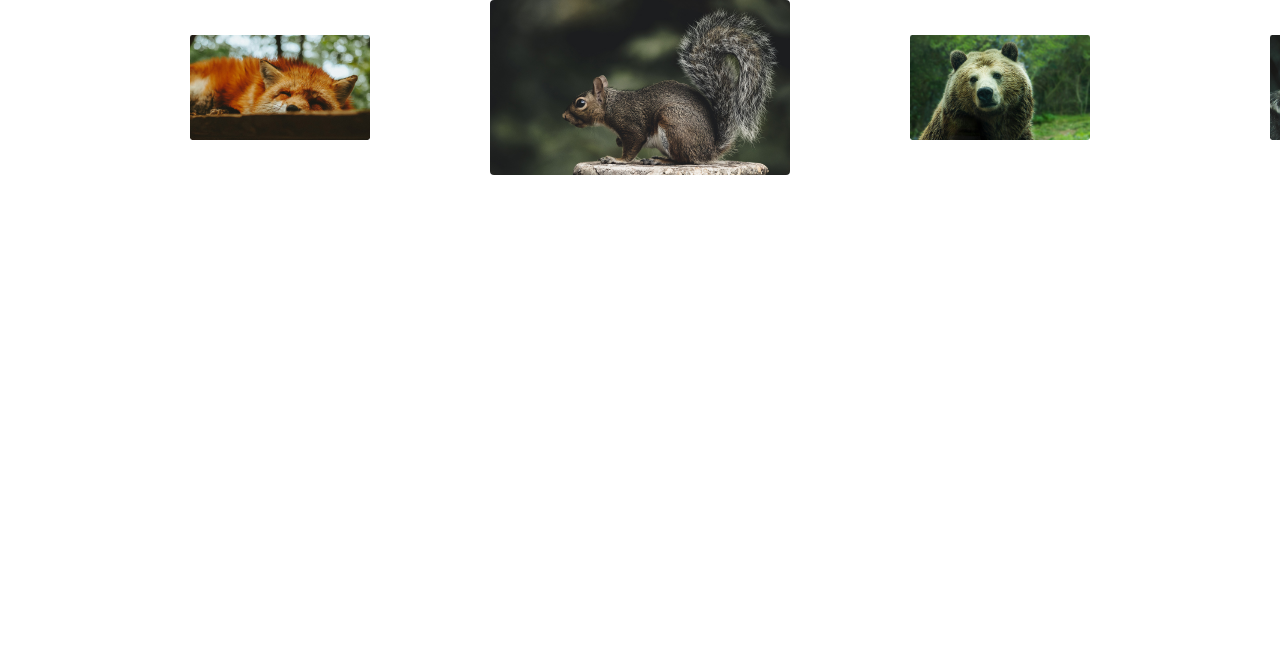
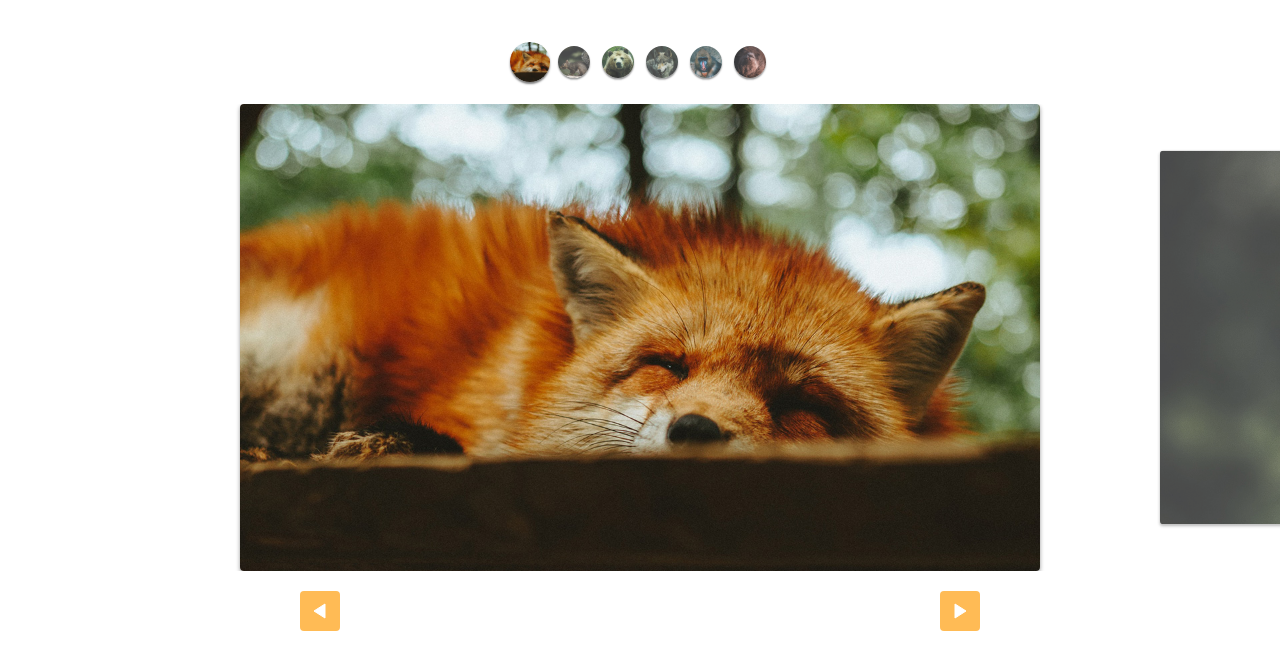
Before and after one commit to LG-Altair/slide, a plain HTML site: page index.html in a window 1280 px wide. Drawn offline with Linux system fonts and the light colour scheme.

Commit message:
projeto final concluido

```diff
--- a/css/style.css
+++ b/css/style.css
@@ -1,45 +1,111 @@
-body{
+body {
   margin: 0px;
 }
 
-ul{
+ul {
   padding: 0px;
   margin: 0px;
   list-style: none;
 }
+
 img {
   display: block;
   max-width: 100%;
 }
-.wrapper{
+
+.slide-wrapper {
   overflow: hidden;
 }
 
-.slide{
+.slide {
   display: flex;
 }
 
-slide:hover{
+.slide:hover {
   will-change: transform;
-}
-
-.slide img{
-  box-shadow: 0px 10px 4px rgba(0, 0, 0, 0.4);
 }
 
 .slide li {
   flex-shrink: 0;
-width:80vw ;
-max-width: 300px;
-margin: 0 -60px;
+  width: 80vw;
+  max-width: 800px;
+  margin: 0 20px;
+
   border-radius: 4px;
   overflow: hidden;
-opacity: 0,6;
-transform: scale(0.6);
-transition: 0.4s;
+  box-shadow: 0 2px 4px rgba(0,0,0,.4);
+  opacity: .8;
+  transform: scale(.8);
+  transition: .4s;
 }
 
 .slide li.active {
   opacity: 1;
   transform: scale(1);
 }
+
+[data-control="slide"] {
+  display: flex;
+  justify-content: center;
+  margin-top: 20px;
+}
+
+[data-control="slide"] li a {
+  display: block;
+  width: 12px;
+  height: 12px;
+  background: #FB5;
+  border-radius: 50%;
+  overflow: hidden;
+  text-indent: -999px;
+  margin: 5px;
+}
+
+[data-control="slide"] li.active a, [data-control="slide"] li a:hover {
+  background: #E54;
+}
+
+.custom-controls {
+  display: flex;
+  justify-content: center;
+  margin-top: 40px;
+  margin-bottom: 20px;
+  flex-wrap: wrap;
+}
+
+.custom-controls li {
+  opacity: .8;
+  transform: scale(.8);
+  width: 40px;
+  height: 40px;
+  border-radius: 50%;
+  overflow: hidden;
+  margin: 2px;
+  box-shadow: 0 2px 2px rgba(0,0,0,.5);
+  transition: .3s;
+}
+
+.custom-controls li.active {
+  opacity: 1;
+  transform: scale(1);
+}
+
+.arrow-nav {
+  display: flex;
+  justify-content: space-around;
+  margin: 20px 0;
+}
+
+.arrow-nav button {
+  cursor: pointer;
+  border: none;
+  border-radius: 4px;
+  color: white;
+  width: 40px;
+  height: 40px;
+  background: #FB5 url('../img/arrow.svg') center center no-repeat;
+}
+
+.arrow-nav button.prev {
+  transform: rotate(-180deg);
+}
--- a/index.html
+++ b/index.html
@@ -1,31 +1,35 @@
 <!DOCTYPE html>
 <html lang="en">
-
 <head>
   <meta charset="UTF-8">
   <meta name="viewport" content="width=device-width, initial-scale=1.0">
-  <title>Slide</title>
+  <meta http-equiv="X-UA-Compatible" content="ie=edge">
+  <title>Slide Curso JavaScript</title>
   <link rel="stylesheet" href="css/style.css">
 </head>
-
 <body>
-  <div class="wrapper">
+  <ul class="custom-controls">
+    <li><img src="img/foto1-thumb.jpg" alt=""></li>
+    <li><img src="img/foto2-thumb.jpg" alt=""></li>
+    <li><img src="img/foto3-thumb.jpg" alt=""></li>
+    <li><img src="img/foto4-thumb.jpg" alt=""></li>
+    <li><img src="img/foto5-thumb.jpg" alt=""></li>
+    <li><img src="img/foto6-thumb.jpg" alt=""></li>
+  </ul>
+  <div class="slide-wrapper">
     <ul class="slide">
-      <li><img src="./img/foto1.jpg" alt="">
-      <li>
-      <li><img src="./img/foto2.jpg" alt="">
-      <li>
-      <li><img src="./img/foto3.jpg" alt="">
-      <li>
-      <li><img src="./img/foto4.jpg" alt="">
-      <li>
-      <li><img src="./img/foto5.jpg" alt="">
-      <li>
-      <li><img src="./img/foto6.jpg" alt="">
-      <li>
+      <li><img src="img/foto1.jpg" alt=""></li>
+      <li><img src="img/foto2.jpg" alt=""></li>
+      <li><img src="img/foto3.jpg" alt=""></li>
+      <li><img src="img/foto4.jpg" alt=""></li>
+      <li><img src="img/foto5.jpg" alt=""></li>
+      <li><img src="img/foto6.jpg" alt=""></li>
     </ul>
+  </div>
+  <div class="arrow-nav">
+    <button class="prev"></button>
+    <button class="next"></button>
   </div>
   <script type="module" src="js/script.js"></script>
 </body>
-
 </html>
--- a/js/script.js
+++ b/js/script.js
@@ -1,8 +1,6 @@
-import Slide from './slide.js';
+import SlideNav from './slide.js';
 
-const slide = new Slide('.slide', '.wrapper');
+const slide = new SlideNav('.slide', '.slide-wrapper');
 slide.init();
-console.log(slide)
-
-slide.changeSlide(3);
-slide.activePrevSlide();
+slide.addArrow('.prev', '.next');
+slide.addControl('.custom-controls');
--- a/js/slide.js
+++ b/js/slide.js
@@ -1,11 +1,12 @@
 import debounce from './debounce.js';
 
-export default class Slide {
+export class Slide {
   constructor(slide, wrapper) {
     this.slide = document.querySelector(slide)
     this.wrapper = document.querySelector(wrapper);
     this.dist = { finalPosition: 0, startX: 0, movement: 0 }
     this.activeClass = 'active';
+    this.changeEvent = new Event('changeEvent');
   }
 
   transition(active) {
@@ -67,13 +68,6 @@ export default class Slide {
     this.wrapper.addEventListener('touchend', this.onEnd);
   }
 
-  bindEvents() {
-    this.onStart = this.onStart.bind(this);
-    this.onMove = this.onMove.bind(this);
-    this.onEnd = this.onEnd.bind(this);
-    this.onResize = debounce(this.onResize.bind(this), 200);
-  }
-
   // Slides config
 
   slidePosition(slide) {
@@ -103,6 +97,7 @@ export default class Slide {
     this.slidesIndexNav(index);
     this.dist.finalPosition = activeSlide.position;
     this.changeActiveClass();
+    this.wrapper.dispatchEvent(this.changeEvent);
   }
 
   changeActiveClass() {
@@ -121,12 +116,23 @@ export default class Slide {
   onResize() {
     setTimeout(() => {
       this.slidesConfig();
-      this.changeSlide(this.index, active);
+      this.changeSlide(this.index.active);
     }, 1000);
   }
 
   addResizeEvent() {
     window.addEventListener('resize', this.onResize);
+  }
+
+  bindEvents() {
+    this.onStart = this.onStart.bind(this);
+    this.onMove = this.onMove.bind(this);
+    this.onEnd = this.onEnd.bind(this);
+
+    this.activePrevSlide = this.activePrevSlide.bind(this);
+    this.activeNextSlide = this.activeNextSlide.bind(this);
+
+    this.onResize = debounce(this.onResize.bind(this), 200);
   }
 
   init() {
@@ -135,6 +141,61 @@ export default class Slide {
     this.addSlideEvents();
     this.slidesConfig();
     this.addResizeEvent();
+    this.changeSlide(0);
     return this;
   }
 }
+
+export default class SlideNav extends Slide {
+  constructor(slide, wrapper) {
+    super(slide, wrapper);
+    this.bindControlEvents();
+  }
+
+  addArrow(prev, next) {
+    this.prevElement = document.querySelector(prev);
+    this.nextElement = document.querySelector(next);
+    this.addArrowEvent();
+  }
+
+  addArrowEvent() {
+    this.prevElement.addEventListener('click', this.activePrevSlide);
+    this.nextElement.addEventListener('click', this.activeNextSlide);
+  }
+
+  createControl() {
+    const control = document.createElement('ul');
+    control.dataset.control = 'slide';
+    this.slideArray.forEach((item, index) => {
+      control.innerHTML += `<li><a href="#slide${index + 1}">${index + 1}</a></li>`;
+    });
+    this.wrapper.appendChild(control);
+    return control;
+  }
+
+  eventControl(item, index) {
+    item.addEventListener('click', (event) => {
+      event.preventDefault();
+      this.changeSlide(index);
+    });
+    this.wrapper.addEventListener('changeEvent', this.activeControlItem);
+  }
+
+  activeControlItem() {
+    this.controlArray.forEach(item => item.classList.remove(this.activeClass));
+    this.controlArray[this.index.active].classList.add(this.activeClass);
+  }
+
+  addControl(customControl) {
+    this.control = document.querySelector(customControl) || this.createControl();
+    this.controlArray = [...this.control.children];
+
+    this.activeControlItem();
+    this.controlArray.forEach(this.eventControl);
+  }
+
+  bindControlEvents() {
+    this.eventControl = this.eventControl.bind(this);
+    this.activeControlItem = this.activeControlItem.bind(this);
+  }
+}
```
Lines whose indentation alone changed are shown as unchanged.
